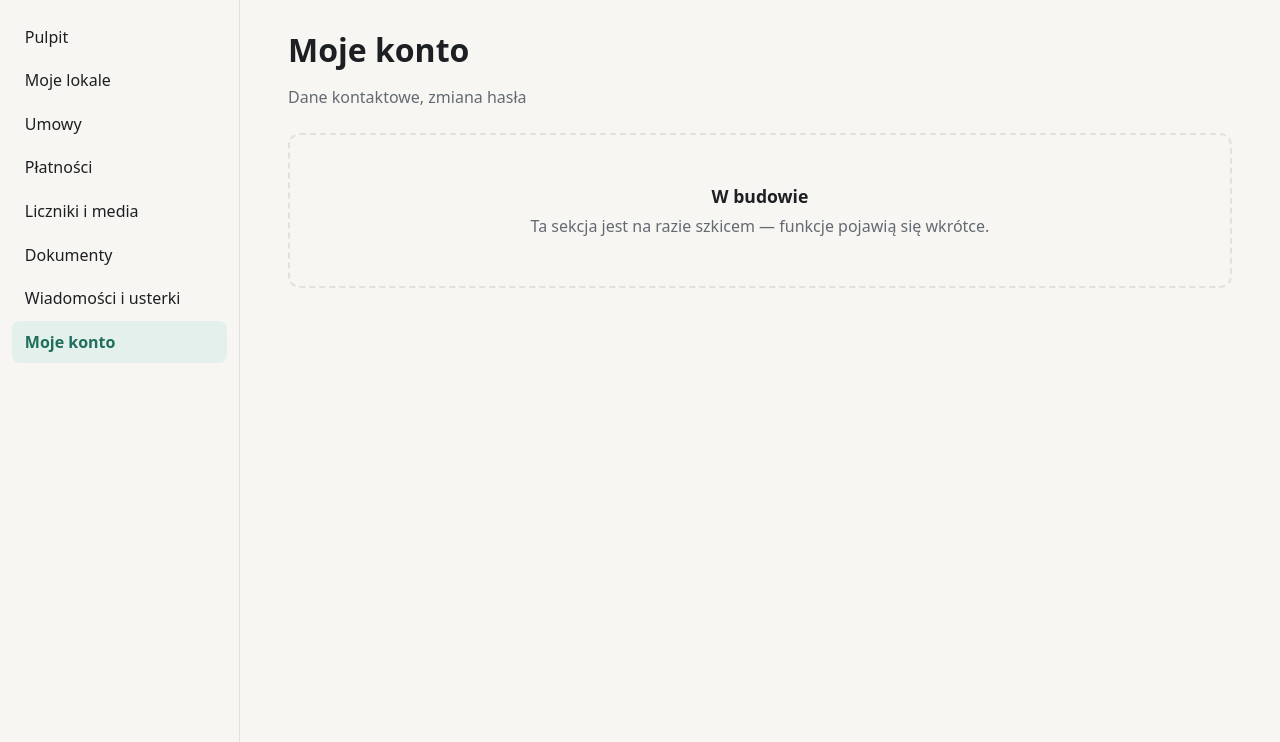
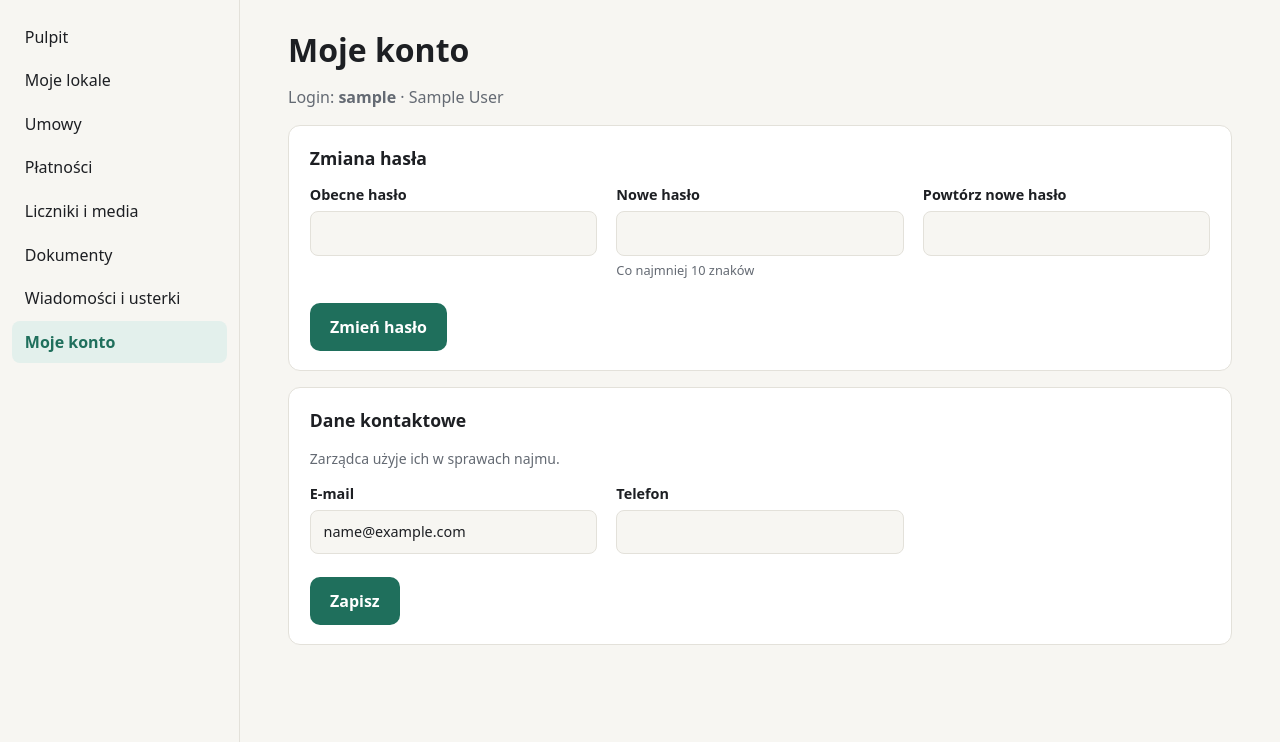
Before and after one commit to IT-Buster/Najem, a Flask app: page /panel/konto in a window 1280 px wide. Shown: the part 60-802 px from the top of the page. Run offline with Flask 3, Linux system fonts and the light colour scheme; the visitor is signed in with stand-in values (Sample User, id 1); data comes from the database, SQL or seed files in the repository; data that the repository does not hold is empty.

Commit message:
Moje konto: zmiana hasła dla zarządcy i najemców, dane kontaktowe najemcy
Co-Authored-By: Claude Opus 5.5 <noreply@anthropic.com>
Claude-Session: https://claude.ai/code/session_01MYfWEdSHk1PHyz8KZeVrSo

```diff
--- a/admin.py
+++ b/admin.py
@@ -26,6 +26,7 @@ ADMIN_MENU = [
     ("podatek", "Podatek"),
     ("wydatki", "Wydatki"),
     ("ustawienia", "Ustawienia"),
+    ("konto", "Moje konto"),
 ]
 RODZAJE_LOKALI = ["mieszkanie", "kawalerka", "pokój", "dom", "lokal użytkowy", "garaż / miejsce postojowe"]
 RODZAJE_UMOW = ["najem okazjonalny", "najem zwykły", "najem instytucjonalny", "najem lokalu użytkowego"]
--- a/app.py
+++ b/app.py
@@ -751,6 +751,7 @@ import budynki  # noqa: E402,F401
 import podatek  # noqa: E402,F401
 import pomiary  # noqa: E402,F401
 import wiadomosci  # noqa: E402,F401
+import konto  # noqa: E402,F401
 app.register_blueprint(admin_bp)
 
 if __name__ == "__main__":
--- /dev/null
+++ b/konto.py
@@ -0,0 +1,72 @@
+"""Moje konto: zmiana hasła (zarządca i najemca) oraz dane kontaktowe najemcy."""
+import re
+
+from flask import flash, g, redirect, render_template, request, url_for
+from werkzeug.security import check_password_hash, generate_password_hash
+
+from admin import bp
+from app import app, check_csrf, get_db, login_required
+
+HASLO_MIN = 10
+
+
+def _zmien_haslo(errors):
+    """Sprawdza formularz zmiany hasła; zwraca True, gdy hasło zmieniono."""
+    stare, nowe, powt = (request.form.get(k, "") for k in ("haslo", "nowe", "powtorz"))
+    row = get_db().execute("SELECT login, password_hash FROM users WHERE id=?", (g.user["id"],)).fetchone()
+    if not check_password_hash(row["password_hash"], stare):
+        errors["haslo"] = "Obecne hasło jest nieprawidłowe."
+    if len(nowe) < HASLO_MIN:
+        errors["nowe"] = f"Nowe hasło musi mieć co najmniej {HASLO_MIN} znaków."
+    elif nowe.lower() == row["login"].lower() or nowe == stare:
+        errors["nowe"] = "Nowe hasło musi się różnić od loginu i od obecnego hasła."
+    if not errors.get("nowe") and nowe != powt:
+        errors["powtorz"] = "Hasła się nie zgadzają."
+    if errors:
+        return False
+    get_db().execute("UPDATE users SET password_hash=? WHERE id=?", (generate_password_hash(nowe), g.user["id"]))
+    get_db().commit()
+    return True
+
+
+def _kontakt(errors):
+    email = request.form.get("email", "").strip()
+    tel = " ".join(request.form.get("telefon", "").split())
+    if email and not re.fullmatch(r"[^@\s]+@[^@\s]+\.[^@\s]+", email):
+        errors["email"] = "Nieprawidłowy adres e-mail."
+    if tel and not re.fullmatch(r"[+\d][\d\s()-]{6,20}", tel):
+        errors["telefon"] = "Nieprawidłowy numer telefonu."
+    if not errors:
+        get_db().execute("UPDATE users SET email=?, telefon=? WHERE id=?", (email or None, tel or None, g.user["id"]))
+        get_db().commit()
+    return email, tel
+
+
+def _konto(szablon, wroc):
+    errors, form = {}, {}
+    if request.method == "POST":
+        if request.form.get("akcja") == "haslo":
+            if _zmien_haslo(errors):
+                flash("Hasło zostało zmienione.", "ok")
+                return redirect(wroc)
+        else:
+            form["email"], form["telefon"] = _kontakt(errors)
+            if not errors:
+                flash("Dane kontaktowe zapisane.", "ok")
+                return redirect(wroc)
+    u = get_db().execute("SELECT login, full_name, email, telefon, last_login_at FROM users WHERE id=?",
+                         (g.user["id"],)).fetchone()
+    return render_template(szablon, active="konto", u=u, errors=errors, form=form, haslo_min=HASLO_MIN)
+
+
+@app.route("/panel/konto", methods=["GET", "POST"])
+@login_required
+def konto():
+    if request.method == "POST":
+        check_csrf()
+    return _konto("konto.html", url_for("konto"))
+
+
+@bp.route("/konto", methods=["GET", "POST"], endpoint="konto")     # CSRF sprawdza _guard blueprintu
+def zarzadca_konto():
+    return _konto("admin/konto.html", url_for("zarzadca.konto"))
--- a/static/style.css
+++ b/static/style.css
@@ -414,3 +414,4 @@ details.pay summary { cursor: pointer; color: var(--accent); }
 .ico { width: 1em; height: 1em; vertical-align: -.125em; fill: none; stroke: currentColor; stroke-width: 2; stroke-linecap: round; stroke-linejoin: round; }
 .sidebar a { display: flex; align-items: center; gap: .3rem; }
 .sidebar a .nav-badge { margin-left: auto; flex: none; }
+a.who-login { color: var(--text); text-decoration: none; } a.who-login:hover { color: var(--accent); text-decoration: underline; }
--- /dev/null
+++ b/templates/_konto.html
@@ -0,0 +1,44 @@
+{# Moje konto — wspólne dla panelu najemcy i zarządcy. #}
+{% macro konto(u, errors, form, haslo_min, kontakt=true) %}
+<h1>Moje konto</h1>
+<p class="muted">Login: <strong>{{ u.login }}</strong>{% if u.full_name %} · {{ u.full_name }}{% endif %}{% if u.last_login_at %} · ostatnie logowanie: {{ u.last_login_at|data }}{% endif %}</p>
+
+<section class="panel-box" id="haslo">
+  <h2>Zmiana hasła</h2>
+  <form method="post" class="form" novalidate autocomplete="off">
+    <input type="hidden" name="_csrf" value="{{ csrf_token() }}"><input type="hidden" name="akcja" value="haslo">
+    <input type="text" name="username" value="{{ u.login }}" autocomplete="username" hidden>
+    <div class="form-grid">
+      <label class="field{% if errors.haslo %} has-error{% endif %}">Obecne hasło
+        <input type="password" name="haslo" autocomplete="current-password" required>
+        {% if errors.haslo %}<span class="err">{{ errors.haslo }}</span>{% endif %}</label>
+      <label class="field{% if errors.nowe %} has-error{% endif %}">Nowe hasło
+        <input type="password" name="nowe" autocomplete="new-password" minlength="{{ haslo_min }}" required>
+        {% if errors.nowe %}<span class="err">{{ errors.nowe }}</span>{% else %}<span class="hint">Co najmniej {{ haslo_min }} znaków</span>{% endif %}</label>
+      <label class="field{% if errors.powtorz %} has-error{% endif %}">Powtórz nowe hasło
+        <input type="password" name="powtorz" autocomplete="new-password" required>
+        {% if errors.powtorz %}<span class="err">{{ errors.powtorz }}</span>{% endif %}</label>
+    </div>
+    <div class="form-actions"><button class="btn btn-primary" type="submit">Zmień hasło</button></div>
+  </form>
+</section>
+
+{% if kontakt %}
+<section class="panel-box">
+  <h2>Dane kontaktowe</h2>
+  <p class="muted small">Zarządca użyje ich w sprawach najmu.</p>
+  <form method="post" class="form" novalidate>
+    <input type="hidden" name="_csrf" value="{{ csrf_token() }}"><input type="hidden" name="akcja" value="kontakt">
+    <div class="form-grid">
+      <label class="field{% if errors.email %} has-error{% endif %}">E-mail
+        <input type="email" name="email" value="{{ form.email if form.email is defined else (u.email or '') }}" autocomplete="email">
+        {% if errors.email %}<span class="err">{{ errors.email }}</span>{% endif %}</label>
+      <label class="field{% if errors.telefon %} has-error{% endif %}">Telefon
+        <input type="tel" name="telefon" value="{{ form.telefon if form.telefon is defined else (u.telefon or '') }}" autocomplete="tel">
+        {% if errors.telefon %}<span class="err">{{ errors.telefon }}</span>{% endif %}</label>
+    </div>
+    <div class="form-actions"><button class="btn btn-primary" type="submit">Zapisz</button></div>
+  </form>
+</section>
+{% endif %}
+{% endmacro %}
--- /dev/null
+++ b/templates/admin/konto.html
@@ -0,0 +1,4 @@
+{% extends "admin/base.html" %}
+{% from "_konto.html" import konto %}
+{% block title %}Moje konto{% endblock %}
+{% block content %}{{ konto(u, errors, form, haslo_min, kontakt=false) }}{% endblock %}
--- /dev/null
+++ b/templates/konto.html
@@ -0,0 +1,4 @@
+{% extends "panel.html" %}
+{% from "_konto.html" import konto %}
+{% block title %}Moje konto{% endblock %}
+{% block content %}{{ konto(u, errors, form, haslo_min, kontakt=true) }}{% endblock %}
--- a/templates/panel.html
+++ b/templates/panel.html
@@ -7,7 +7,7 @@
   <a class="brand" href="{% block home_url %}{{ url_for('panel') }}{% endblock %}"><img class="logo" src="{{ url_for('logo') }}" alt="" width="32" height="32"> Najem{% block brand_suffix %}{% endblock %}</a>
   <div class="who">
     {% if user.full_name %}<span class="muted">{{ user.full_name }}</span>{% endif %}
-    <span class="who-login" title="Zalogowano jako {{ user.login }}">{{ user.login }}</span>
+    <a class="who-login" href="{{ url_for('zarzadca.konto') if user.role == 'zarzadca' else url_for('konto') }}" title="Moje konto — zalogowano jako {{ user.login }}">{{ user.login }}</a>
     <form method="post" action="{{ url_for('logout') }}">
       <input type="hidden" name="_csrf" value="{{ csrf_token() }}">
       <button class="btn btn-ghost btn-sm" type="submit">Wyloguj</button>
```
